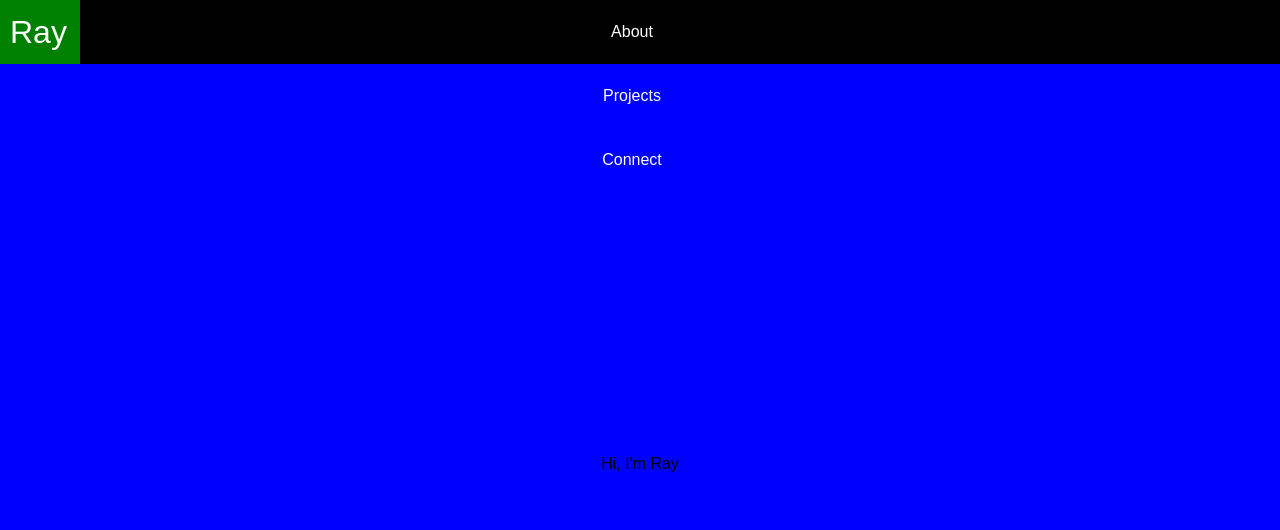
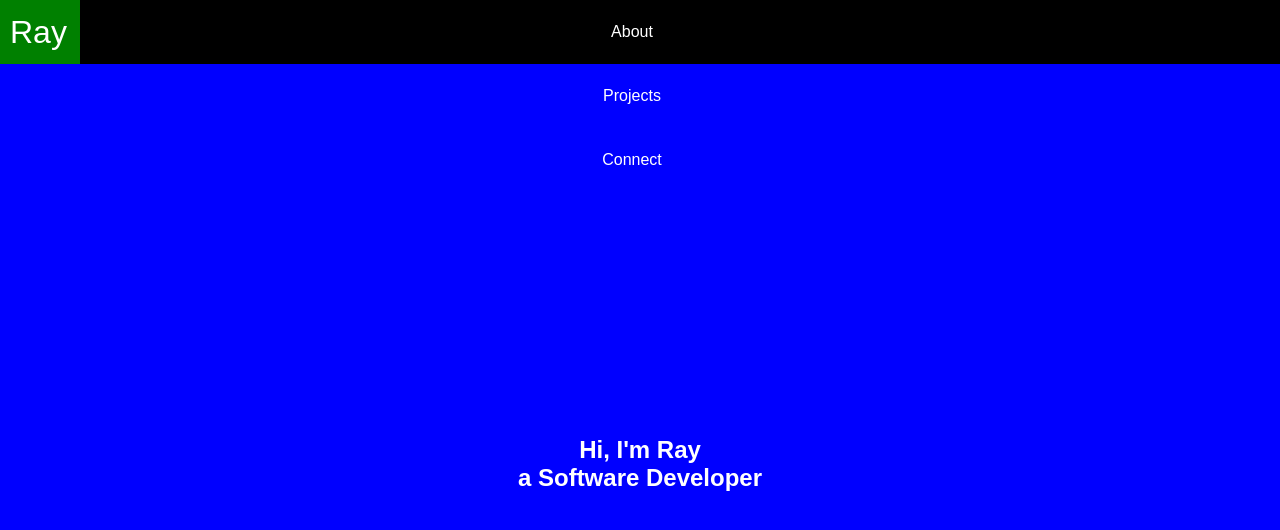
Before and after one commit to Rayissach/rays_react-portfolio, a React (Create React App) app: page / in a window 1280 px wide. Shown: the top 530 px of the page. Built offline with nearby package versions, Linux system fonts and the light colour scheme.

Commit message:
fixed any bugs on Home page

```diff
--- a/src/components/Home/homeElements.js
+++ b/src/components/Home/homeElements.js
@@ -9,10 +9,13 @@ align-content: center;
 height: 100vh;
 `
 
+
 export const WelcomeText = styled.div `
 position: relative;
 display: block;
 margin: auto;
 text-align: center;
-line-height: 100vh;
+// line-height: 100vh;
+color: white;
+// background: yellow;
 `
--- a/src/components/Home/index.js
+++ b/src/components/Home/index.js
@@ -6,7 +6,7 @@ const Home = () => {
   return (
     <>
     <HomeContainer>
-      <WelcomeText>Hi, I'm Ray</WelcomeText>
+      <WelcomeText><h2>Hi, I'm Ray <br/>  a Software Developer</h2></WelcomeText>
     </HomeContainer>
     </>
   )
--- a/src/components/Navbar/navbarElements.js
+++ b/src/components/Navbar/navbarElements.js
@@ -14,6 +14,8 @@ position: static;
 /*offset-x | offset-y | blur-radius | spread-radius | color*/
 box-shadow: 0rem -1rem 1rem 1rem black;
 padding: 0px 10px 0px 10px;
+justify-content: center;
+flex-direction: column!important;
 `
 
 export const NavbarContainer = styled.div `
```
Also changed, not shown: 1 other file (tests, documents, lock files or other folders).
